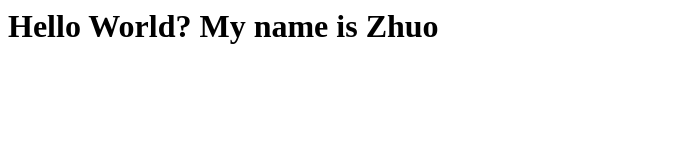
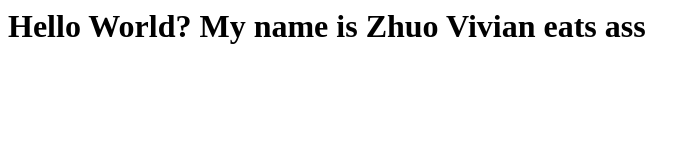
Before and after one commit to Zhuo423/zhuo423.github.io, a plain HTML site: page index.html in a window 1280 px wide. Shown: the whole page, without its empty margins (0-700 px from the left). Drawn offline with Linux system fonts and the light colour scheme.

Commit message:
Update index.html

```diff
--- a/index.html
+++ b/index.html
@@ -1,5 +1,6 @@
 <html>
     <body>
-        <h1>Hello World? My name is Zhuo</h1>
+        <h1>Hello World? My name is Zhuo
+            Vivian eats ass</h1>
     </body>
-<heml>
+<html>
```
